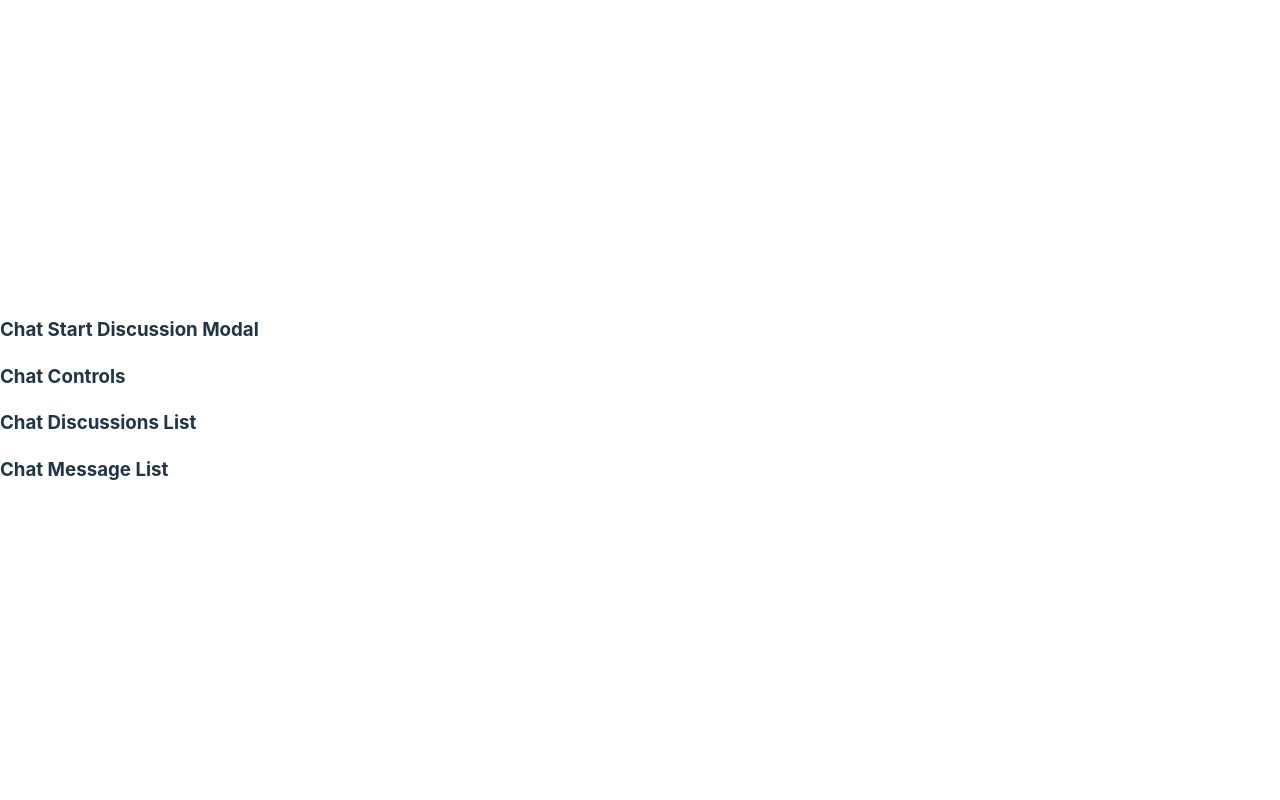
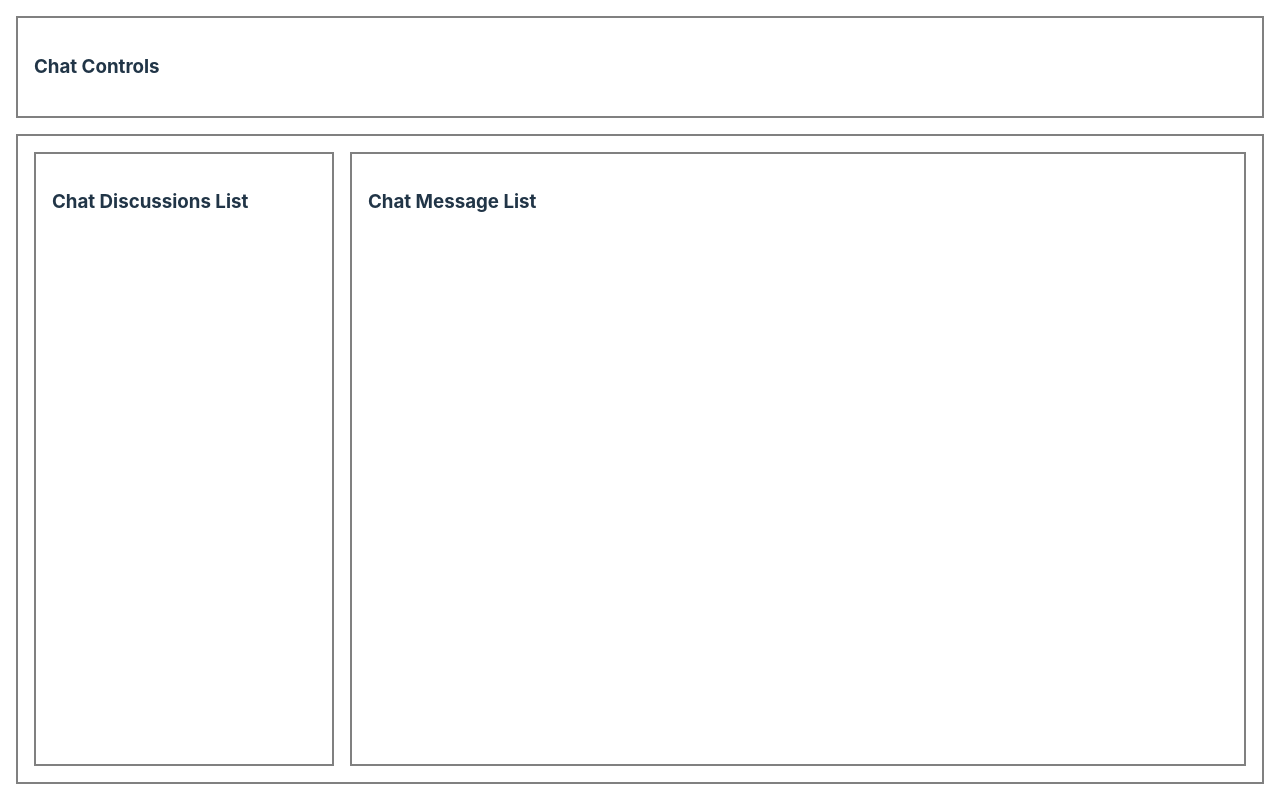
Before and after one commit to victorbln/INVAT_REACT, a React (Vite) app in the folder chat_app/: page / in a window 1280 px wide. Built offline with nearby package versions, Linux system fonts and the light colour scheme.

Commit message:
Styling for chat layout

```diff
--- a/chat_app/src/App.css
+++ b/chat_app/src/App.css
@@ -1,17 +1,58 @@
+/* GENERAL */
+:root {
+  --color-gray: gray;
+  --border-md: 2px solid var(--color-gray);
+  --space-md: 16px;
+  --space-sm: 10px;
+}
+
+* {
+  box-sizing: border-box;
+}
+
+html,
+body,
+#root {
+  height: 100%;
+  width: 100%;
+}
+
+body {
+  margin: 0;
+}
+/* GENERAL END */
+
+/* LAYOUT */
 .chat-layout {
+  padding: var(--space-md);
+  display: flex;
+  flex-direction: column;
+  height: 100%;
 }
 
 .chat-layout-controls {
+  border: var(--border-md);
+  padding: var(--space-md);
 }
 
 .chat-layout-content {
-
+  margin-top: var(--space-md);
+  border: var(--border-md);
+  padding: var(--space-md);
+  display: flex;
+  gap: var(--space-md);
+  flex-grow: 1;
 }
 
 .chat-layout-main {
-
+  border: var(--border-md);
+  padding: var(--space-md);
+  flex-grow: 1;
 }
 
-.cha-layout-aside {
-
+.chat-layout-aside {
+  border: var(--border-md);
+  padding: var(--space-md);
+  flex-basis: 300px;
 }
+/* LAYOUT END */
--- a/chat_app/src/App.jsx
+++ b/chat_app/src/App.jsx
@@ -1,23 +1,22 @@
-import { ChatControls } from './components/chat-controls'
-import './App.css'
-import { ChatLayout } from './components/chat-layout'
-import { ChatDiscussionsList } from './components/chat-discussions-list'
-import { ChatMessageList } from './components/chat-message-list'
-import { ChatStartDiscussionModal } from './components/chat-start-discussion-modal'
+import { ChatControls } from "./components/chat-controls";
+import "./App.css";
+import { ChatLayout } from "./components/chat-layout";
+import { ChatDiscussionsList } from "./components/chat-discussions-list";
+import { ChatMessageList } from "./components/chat-message-list";
+import { ChatStartDiscussionModal } from "./components/chat-start-discussion-modal";
 
 function App() {
-
   return (
     <>
-   {true && <ChatStartDiscussionModal/>}
+      {false && <ChatStartDiscussionModal />}
 
-    <ChatLayout
-      controls={<ChatControls/>}
-      aside={<ChatDiscussionsList/>}
-      main={<ChatMessageList/>}
+      <ChatLayout
+        controls={<ChatControls />}
+        aside={<ChatDiscussionsList />}
+        main={<ChatMessageList />}
       />
     </>
-  )
+  );
 }
 
-export default App
+export default App;
```
